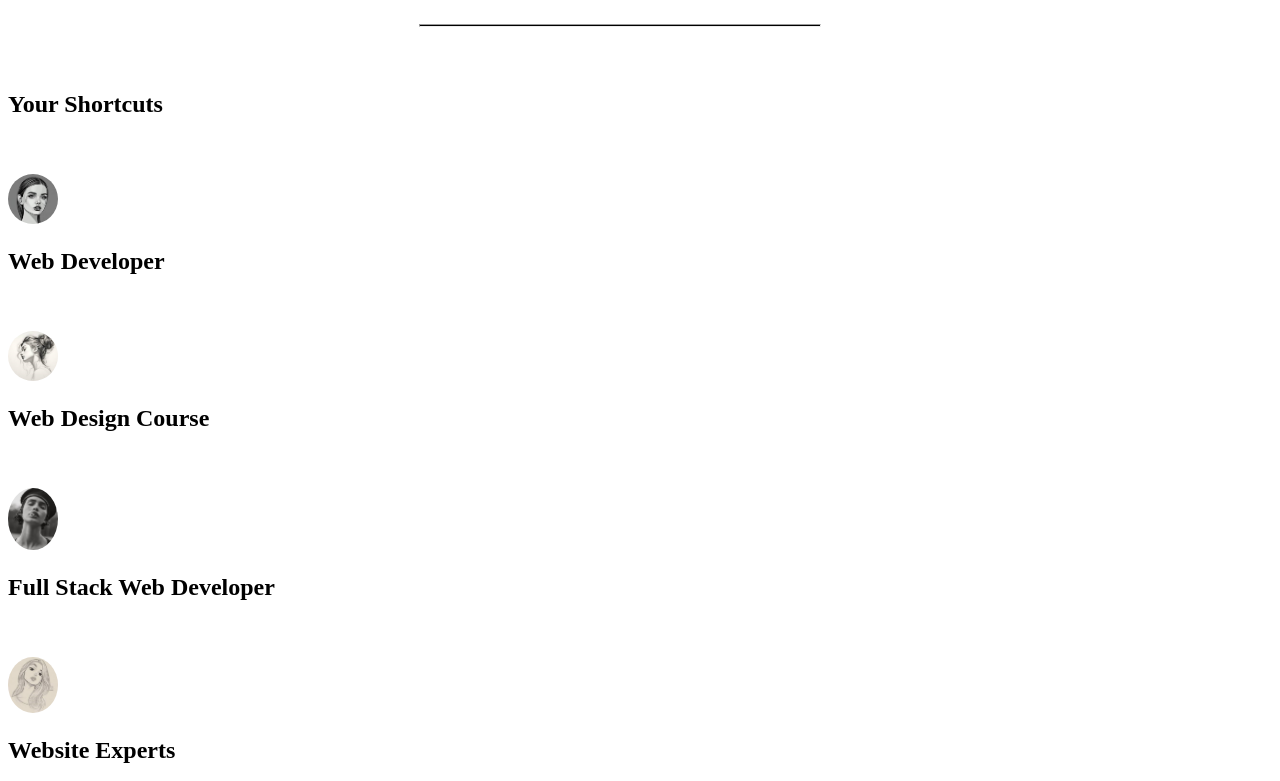
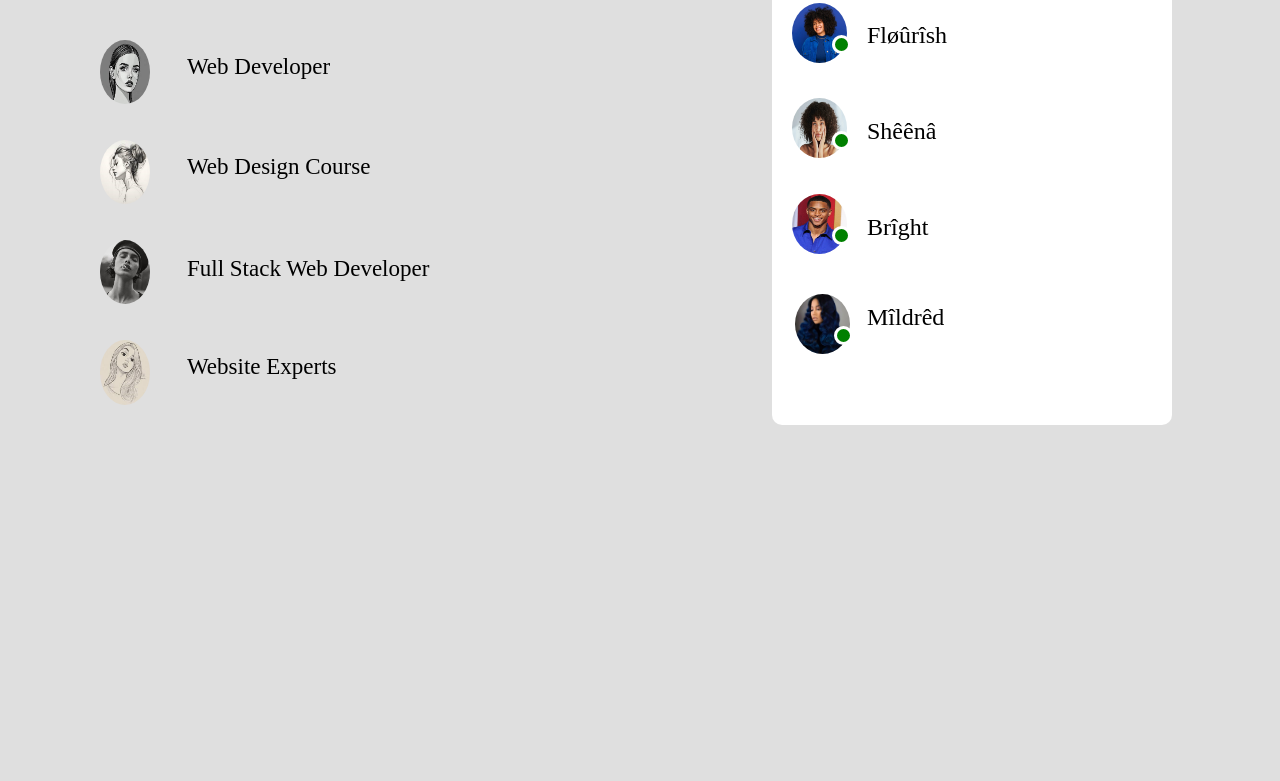
Before and after one commit to Mo-Floxy/CSS, a plain HTML site: page index.html in a window 1280 px wide. Shown: the part 715-1496 px from the top of the page. After the commit the page ends 1349 px from the top, so only its background shows below. Drawn offline with Linux system fonts and the light colour scheme.

Commit message:
Update index.html

```diff
--- a/index.html
+++ b/index.html
@@ -5,7 +5,7 @@
     <meta charset="UTF-8">
     <meta name="viewport" content="width=device-width, initial-scale=1.0">
     <title>Flourish Media😎🤞</title>
-    <link rel="stylesheet" href="End.css">
+    <link rel="stylesheet" href="style.css">
     <link rel="stylesheet" href="https://cdnjs.cloudflare.com/ajax/libs/font-awesome/6.7.1/css/all.min.css"
         integrity="sha512-5Hs3dF2AEPkpNAR7UiOHba+lRSJNeM2ECkwxUIxC1Q/FLycGTbNapWXB4tP889k5T5Ju8fs4b1P5z/iB4nMfSQ=="
         crossorigin="anonymous" referrerpolicy="no-referrer" />
```
